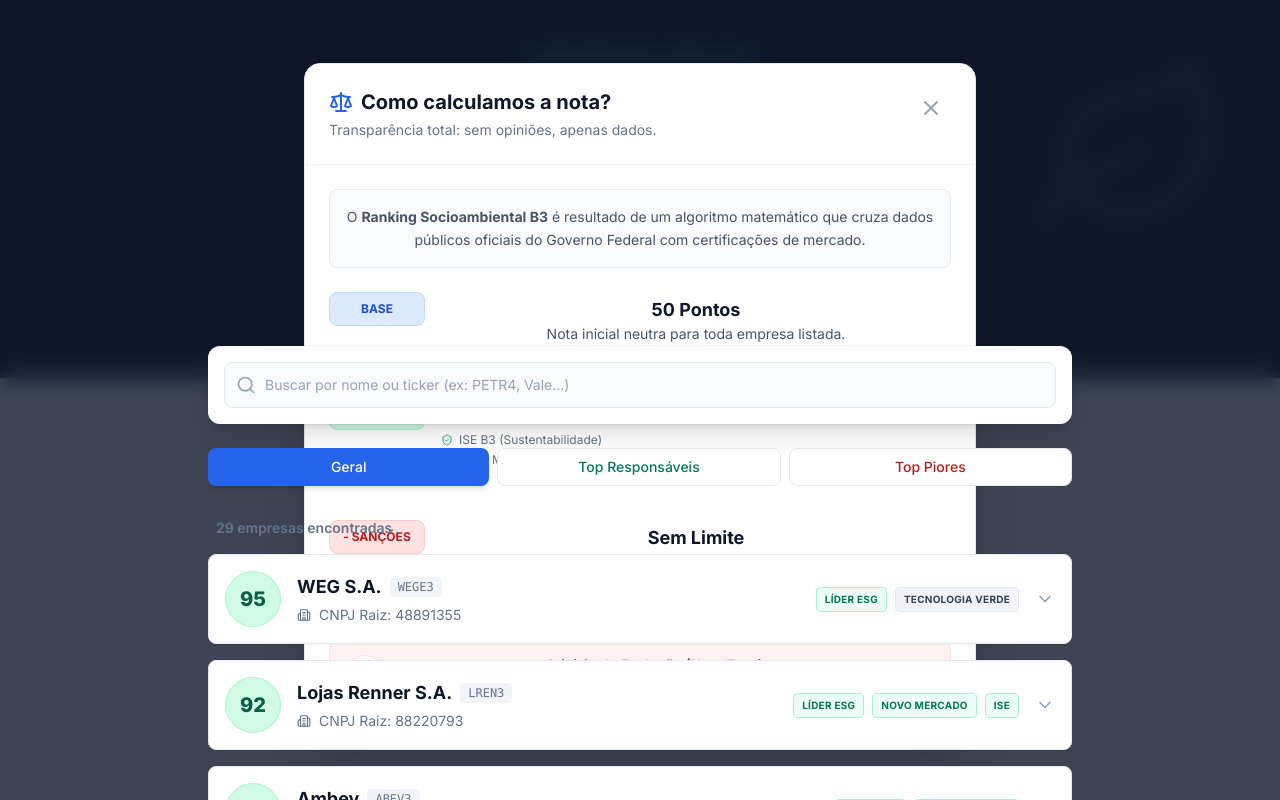
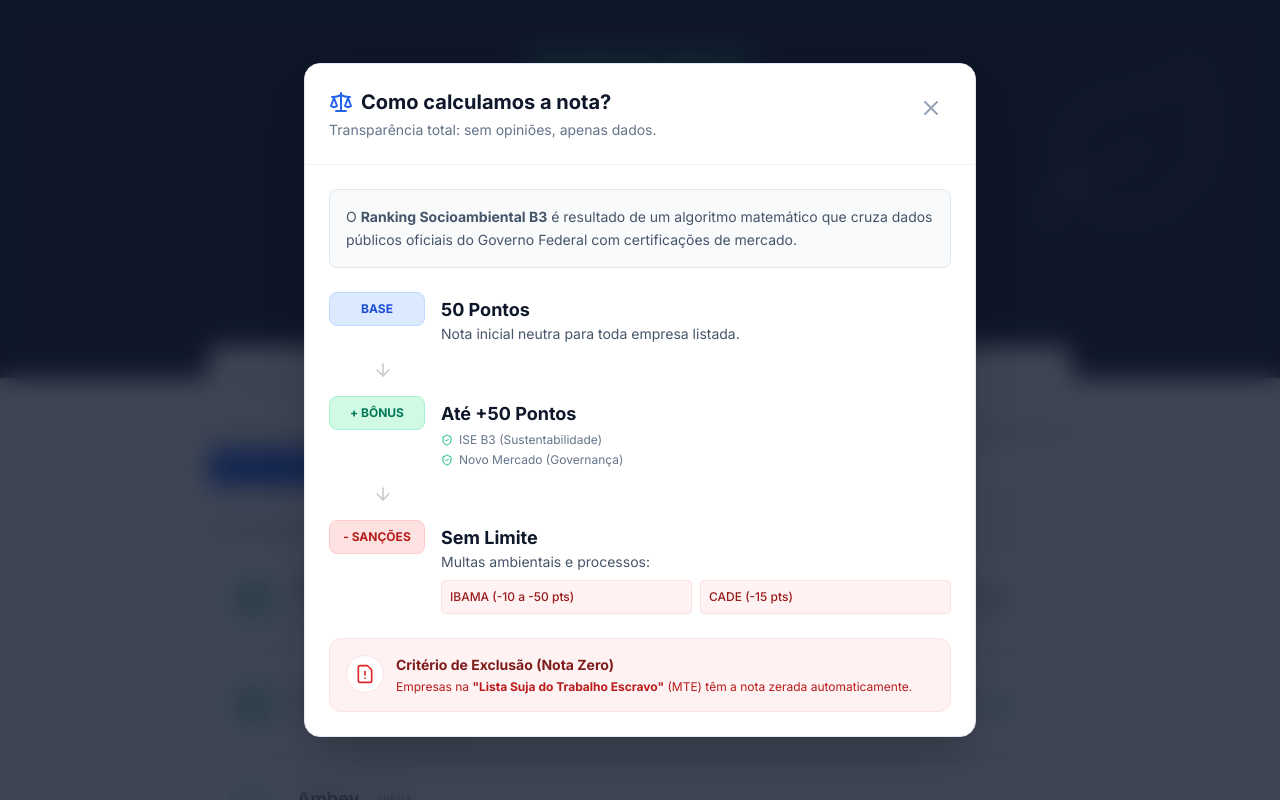
Before and after one commit to attiliozolin-prog/Ranking-Socioambiental-B3, a React (Vite) app: page / in a window 1280 px wide. Both pictures are taken after a click on the button "Entenda a Metodologia". Shown: the top 800 px of the page. Built offline with nearby package versions, Linux system fonts and the light colour scheme.

Commit message:
Update MethodologyModal.tsx

```diff
--- a/src/components/MethodologyModal.tsx
+++ b/src/components/MethodologyModal.tsx
@@ -1,14 +1,16 @@
 import React, { useState } from 'react';
+import { createPortal } from 'react-dom'; // <--- O SEGREDO ESTÁ AQUI
 import { Info, X, Scale, ShieldCheck, FileWarning, ArrowRight } from 'lucide-react';
 
 export const MethodologyModal = () => {
   const [isOpen, setIsOpen] = useState(false);
 
+  // Parte 1: O Botão (Continua onde você colocar ele)
   if (!isOpen) {
     return (
       <button
         onClick={() => setIsOpen(true)}
-        className="flex items-center gap-2 px-4 py-2 bg-white/10 hover:bg-white/20 text-white rounded-full text-sm font-medium transition-all border border-white/10 backdrop-blur-sm z-50 relative"
+        className="flex items-center gap-2 px-4 py-2 bg-white/10 hover:bg-white/20 text-white rounded-full text-sm font-medium transition-all border border-white/10 backdrop-blur-sm relative z-50"
       >
         <Info size={16} />
         <span>Entenda a Metodologia</span>
@@ -16,9 +18,9 @@
     );
   }
 
-  return (
-    // Z-[999] garante que a janela flutue ACIMA de tudo
-    <div className="fixed inset-0 z-[999] flex items-center justify-center p-4">
+  // Parte 2: A Janela Modal (Teletransportada para o body)
+  return createPortal(
+    <div className="fixed inset-0 z-[9999] flex items-center justify-center p-4">
 
       {/* Fundo Escuro */}
       <div
@@ -121,6 +123,7 @@
 
         </div>
       </div>
-    </div>
+    </div>,
+    document.body // <--- Isso joga o modal para fora de tudo, no nível mais alto do site
   );
 };
```
